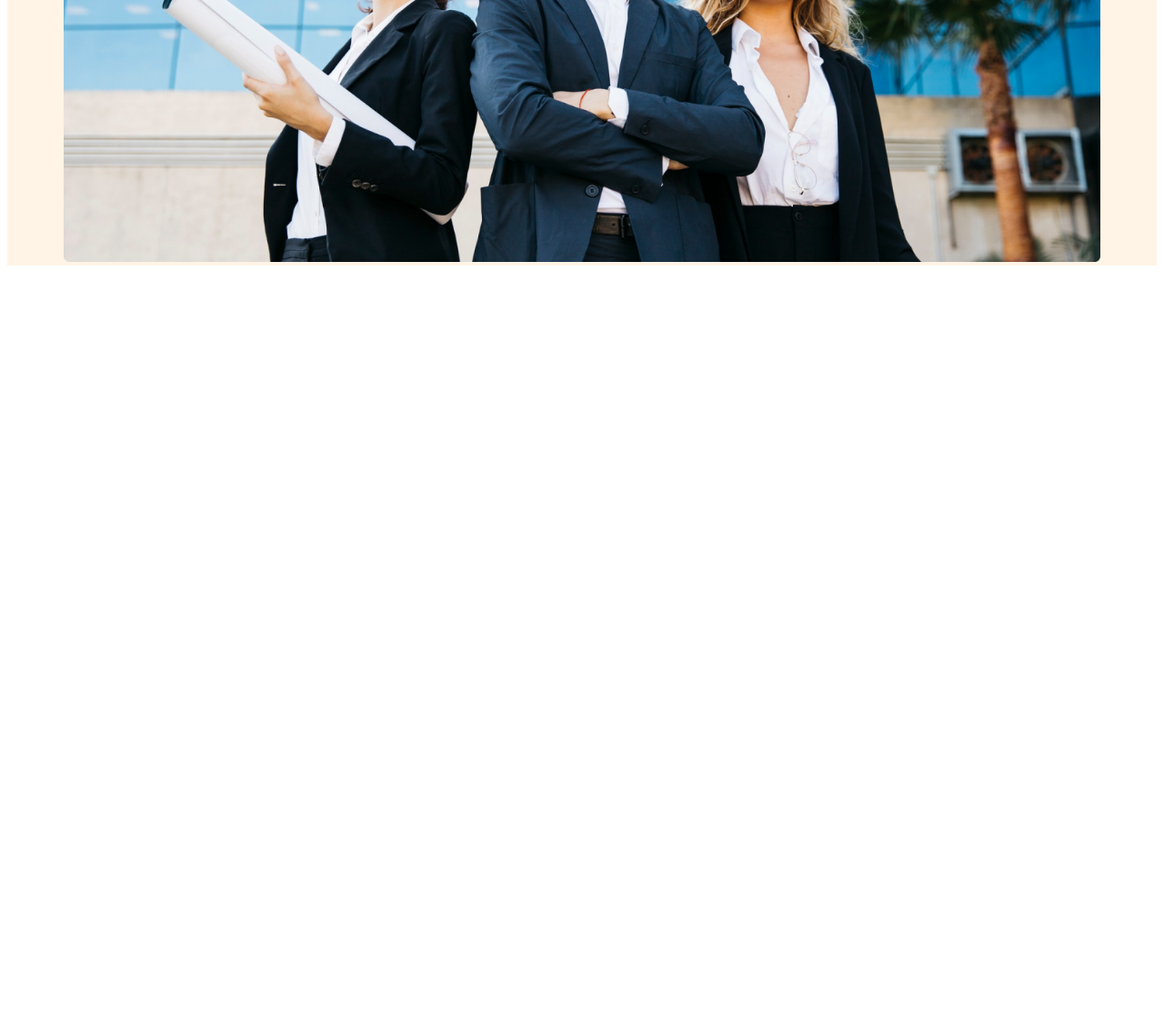
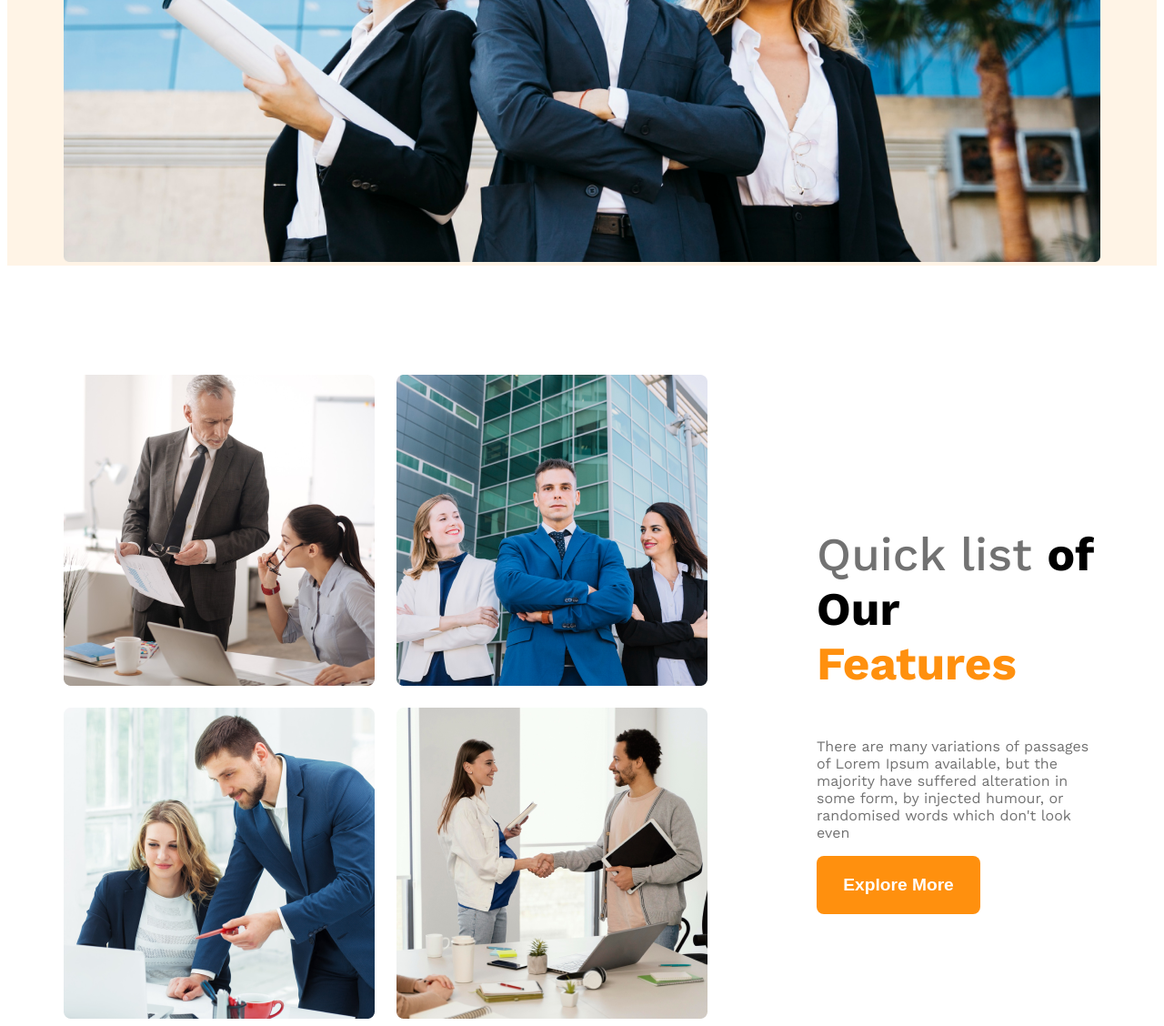
Before and after one commit to Ruhulamin1130/g3-architects-website, a plain HTML site: page index.html in a window 1280 px wide. Shown: the part 853-1981 px from the top of the page at 91% size. Before the commit the page ends 1153 px from the top, so only its background shows below. Drawn offline with nearby package versions, Linux system fonts and the light colour scheme.

Commit message:
quick list and teem images added and responsive both devices

```diff
--- a/index.html
+++ b/index.html
@@ -39,7 +39,28 @@
         </div>
     </header>
     <main>
+        <section class="quick-list display-flex">
 
+
+                <div class="quick-imgs">
+                    <img src="images/team1.png" alt="">
+                    <img src="images/team2.png" alt="">
+                    <img src="images/team3.png" alt="">
+                    <img src="images/team4.png" alt="">
+                </div>
+                <div class="quick-contats">
+                    <h3 class="quick-title">
+                        <span id="quick">Quick list </span><span>of Our</span> <span class="fucer">Features</span>
+                    </h3>
+                    <p class="quict-des">
+                        There are many variations of passages of Lorem Ipsum available, but the majority have suffered alteration in some form, by injected humour,
+                        or randomised words which don't look even
+                    </p>
+                    <button class="btn-primary">Explore More</button>
+                </div>
+
+
+        </section>
 
     </main>
     <footer>
--- a/styles/arkitec.css
+++ b/styles/arkitec.css
@@ -9,7 +9,9 @@
   font-style: normal;
 }
 /* shared style use ane where */
-
+main > section {
+    margin-top: 120px;
+}
 .btn-primary {
     background-color: #FF900E;
     height: 64px;
@@ -41,6 +43,10 @@
 
 
 /* header style start here */
+main {
+    max-width: 1140px;
+    margin: 0 auto;
+}
 .header {
     /* padding: 3.5rem 12rem; */
 }
@@ -106,6 +112,45 @@ max-width: 850px;
     /* height: 700px; */
 }
 
+/* main stile start here  */
+
+/* quick list future */
+.quick-imgs {
+    display: grid;
+    grid-template-columns: repeat(2, 1fr);
+    gap: 24px;
+}
+.quick-lst-container {
+
+
+}
+
+.quick-list {
+    align-items: center;
+
+}
+
+
+.quick-contats {
+    margin-left: 120px;
+    /* width: 537px;
+    height: 304px; */
+}
+
+h3.quick-title {
+    font-size: 3.2rem;
+    font-weight: 700;
+}
+#quick {
+     color: #727272;
+     font-weight: 500;
+}
+.fucer {
+    color: #FF900E;
+}
+.quict-des {
+    color: #727272;
+}
 /* Responsive style start here */
 /* small devices style here  */
 @media screen and (max-width: 576px) {
@@ -116,6 +161,20 @@ max-width: 850px;
     li.nav-link {
     margin: 10px;
 }
+
+section {
+    flex-direction: column;
+}
+
+
+.quick-imgs {
+       grid-template-columns: 1fr;
+    /* gap: 24px; */
+}
+
+.quick-contats {
+    margin: 0 auto;
+}
 }
 
 /* Responsive for tablet devices */
@@ -123,4 +182,8 @@ max-width: 850px;
     .navbar {
         flex-direction: column;
     }
+
+    .quick-list {
+        flex-direction: column;
+    }
 }
```
